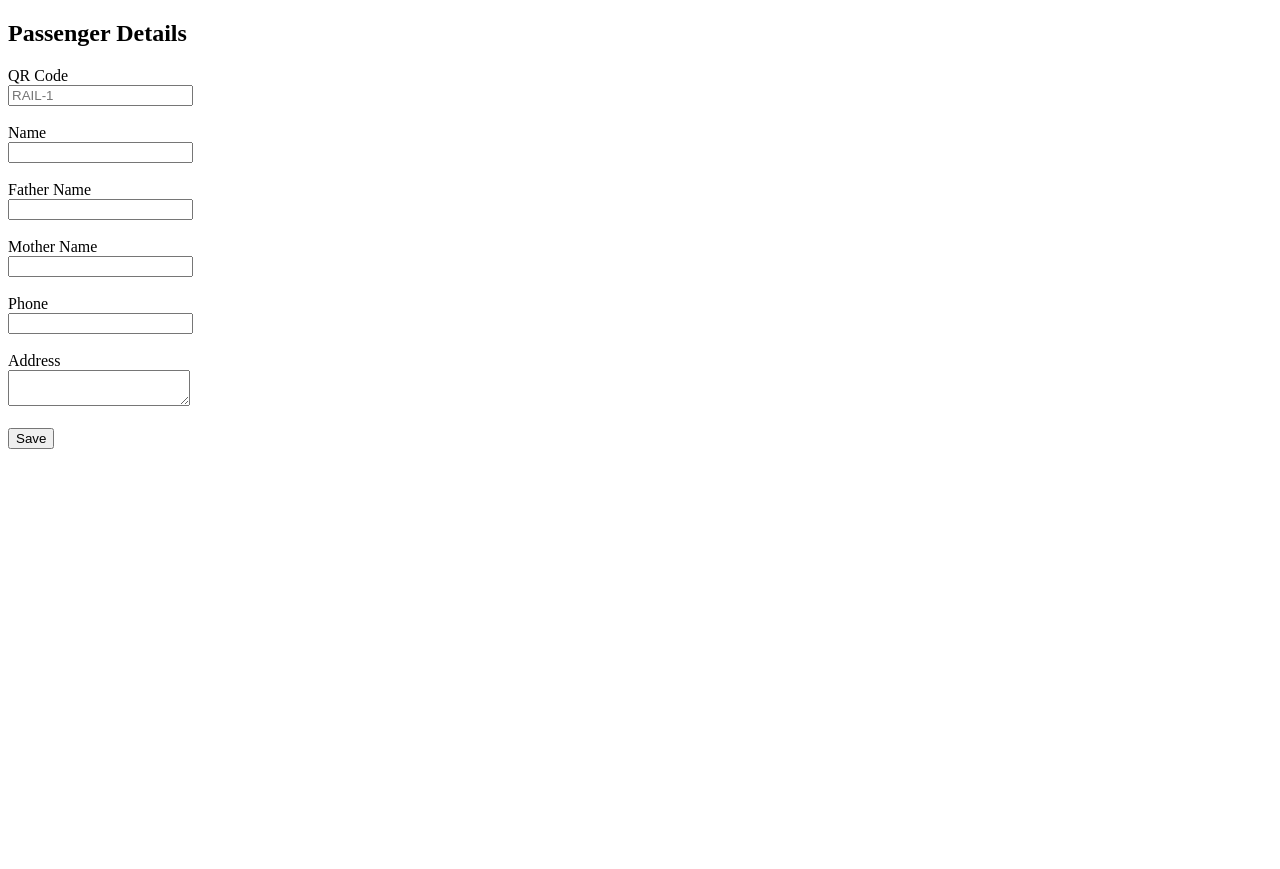
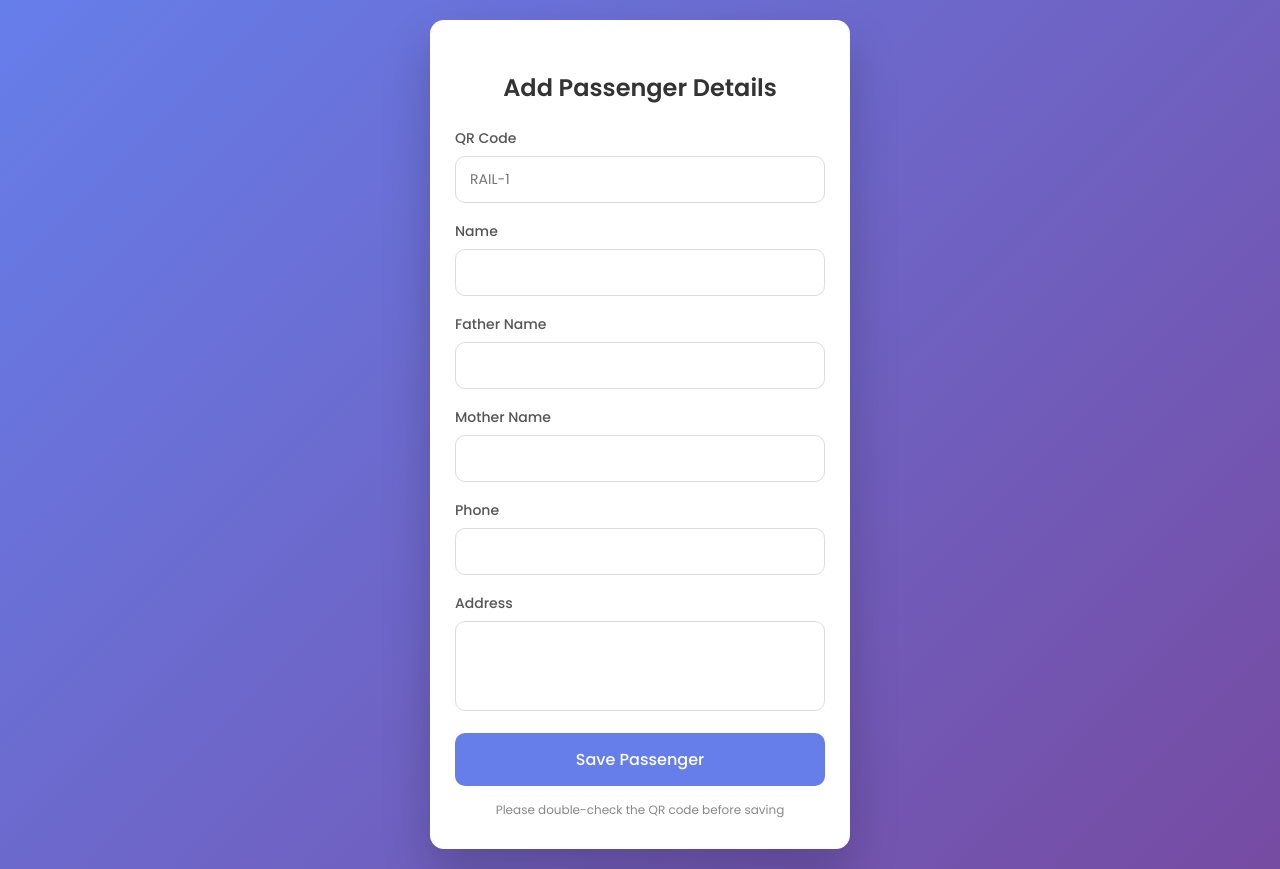
Before and after one commit to SmartFarming50/app, a Flask app: page /add-ui in a window 1280 px wide. Before the commit the page ends 449 px from the top, so only its background shows below. Run offline with Flask 3, Linux system fonts and the light colour scheme.

Commit message:
Update add.html

```diff
--- a/templates/add.html
+++ b/templates/add.html
@@ -1,32 +1,135 @@
 <!DOCTYPE html>
-<html>
+<html lang="en">
 <head>
-    <title>Passenger Details</title>
+    <meta charset="UTF-8">
+    <title>Add Passenger</title>
+
+    <!-- Google Font -->
+    <link href="https://fonts.googleapis.com/css2?family=Poppins:wght@300;400;500;600&display=swap" rel="stylesheet">
+
+    <style>
+        * {
+            box-sizing: border-box;
+            font-family: 'Poppins', sans-serif;
+        }
+
+        body {
+            margin: 0;
+            min-height: 100vh;
+            background: linear-gradient(135deg, #667eea, #764ba2);
+            display: flex;
+            align-items: center;
+            justify-content: center;
+            padding: 20px;
+        }
+
+        .card {
+            background: #fff;
+            width: 100%;
+            max-width: 420px;
+            padding: 30px 25px;
+            border-radius: 14px;
+            box-shadow: 0 25px 50px rgba(0,0,0,0.2);
+        }
+
+        h2 {
+            text-align: center;
+            margin-bottom: 20px;
+            color: #333;
+        }
+
+        label {
+            font-size: 14px;
+            color: #555;
+            font-weight: 500;
+        }
+
+        input, textarea {
+            width: 100%;
+            padding: 12px 14px;
+            margin-top: 6px;
+            margin-bottom: 15px;
+            border: 1px solid #ddd;
+            border-radius: 10px;
+            font-size: 14px;
+            outline: none;
+            transition: 0.2s ease;
+        }
+
+        textarea {
+            resize: none;
+            height: 90px;
+        }
+
+        input:focus, textarea:focus {
+            border-color: #667eea;
+            box-shadow: 0 0 0 2px rgba(102,126,234,0.15);
+        }
+
+        button {
+            width: 100%;
+            padding: 14px;
+            border: none;
+            border-radius: 10px;
+            background: #667eea;
+            color: #fff;
+            font-size: 16px;
+            font-weight: 500;
+            cursor: pointer;
+            transition: 0.3s ease;
+        }
+
+        button:hover {
+            background: #5a6fdc;
+            transform: translateY(-2px);
+        }
+
+        .hint {
+            text-align: center;
+            margin-top: 15px;
+            font-size: 12px;
+            color: #888;
+        }
+
+        @media (max-width: 480px) {
+            .card {
+                padding: 25px 20px;
+            }
+        }
+    </style>
 </head>
 <body>
-<h2>Passenger Details</h2>
 
-<form method="POST" action="/add-ui">
+    <div class="card">
+        <h2>Add Passenger Details</h2>
 
-    <label>QR Code</label><br>
-    <input type="text" name="qr_code" placeholder="RAIL-1" required><br><br>
+        <form method="POST" action="/add-ui">
 
-    <label>Name</label><br>
-    <input type="text" name="name" required><br><br>
+            <label>QR Code</label>
+            <input type="text" name="qr_code" placeholder="RAIL-1" required>
 
-    <label>Father Name</label><br>
-    <input type="text" name="father" required><br><br>
+            <label>Name</label>
+            <input type="text" name="name" required>
 
-    <label>Mother Name</label><br>
-    <input type="text" name="mother" required><br><br>
+            <label>Father Name</label>
+            <input type="text" name="father" required>
 
-    <label>Phone</label><br>
-    <input type="text" name="phone" required><br><br>
+            <label>Mother Name</label>
+            <input type="text" name="mother" required>
 
-    <label>Address</label><br>
-    <textarea name="address" required></textarea><br><br>
+            <label>Phone</label>
+            <input type="text" name="phone" required>
 
-    <button type="submit">Save</button>
-</form>
+            <label>Address</label>
+            <textarea name="address" required></textarea>
+
+            <button type="submit">Save Passenger</button>
+        </form>
+
+        <div class="hint">
+            Please double-check the QR code before saving
+        </div>
+    </div>
+
 </body>
 </html>
```
